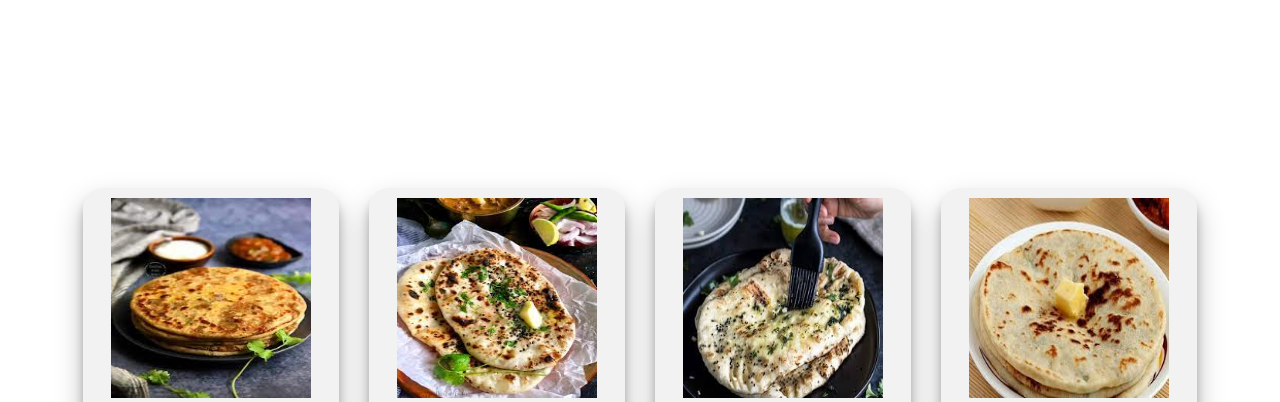
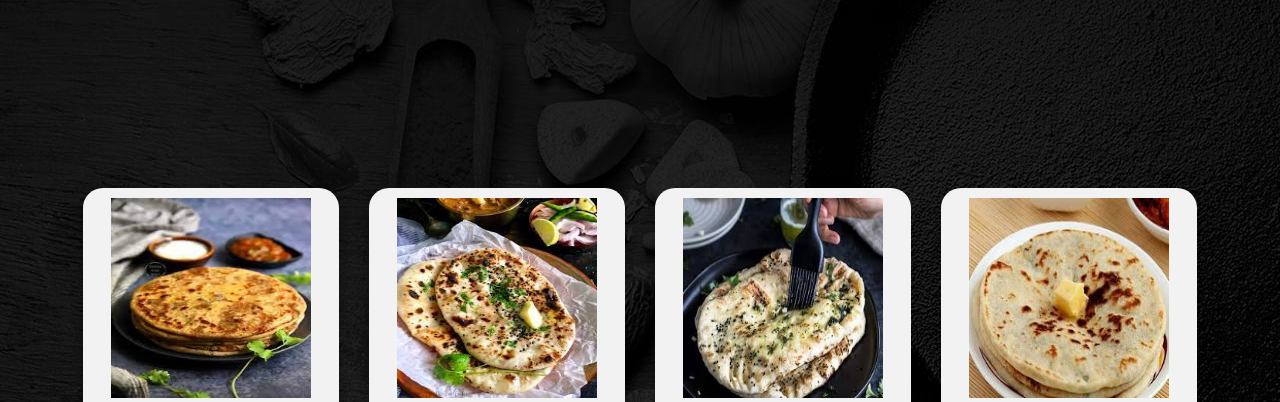
Before and after one commit to Atulit95/CANTEEN-MANAGEMENT, a plain HTML site: page index.html in a window 1280 px wide. Shown: the part 52-454 px from the top of the page. Drawn offline with Linux system fonts and the light colour scheme; files whose address does not match are found by name.

Commit message:
Update styles.css

```diff
--- a/styles.css
+++ b/styles.css
@@ -8,7 +8,7 @@
 body{
   margin: 0;
   background-color:#222222 ;
-  background: url(home-bg.jpg);
+  background: url(images/home-bg.jpg);
 }
 .top-container{
   font-family: Georgia, 'Times New Roman', Times, serif;
```
